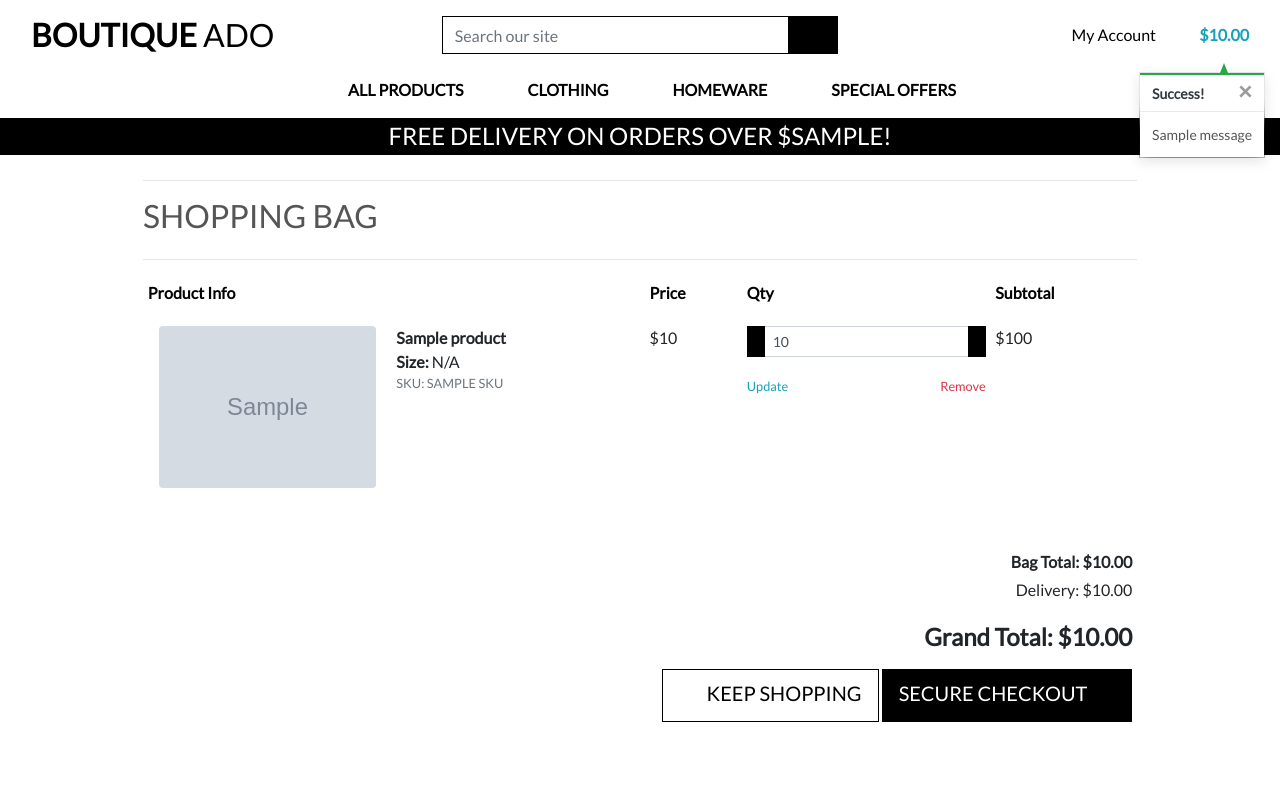
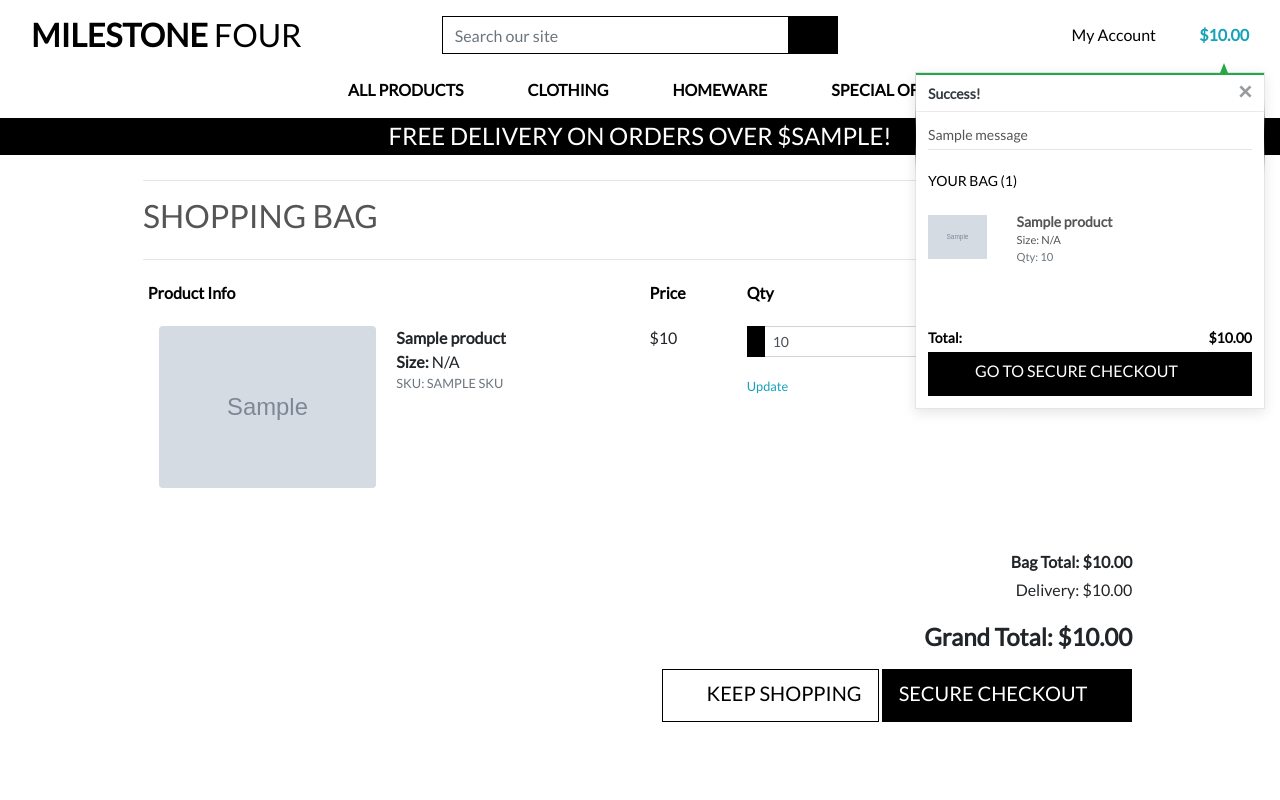
Before and after one commit to p-coughlan/ramen_nakama, a Django app: template bag/templates/bag/bag.html in a window 1280 px wide. Run offline with Django 3.2, Linux system fonts and the light colour scheme; the template is opened without the code that fills it: most values are stand-ins (such as "Sample title", 1, 10 or a date in 2020); grey boxes marked "Sample" are stand-in pictures; one stand-in notice (Sample message) is shown; some libraries are stand-ins or nearby versions.

Commit message:
Update success toast with bag details and checkout button

```diff
--- a/templates/base.html
+++ b/templates/base.html
@@ -40,7 +40,7 @@
   {% block extra_js %}
   {% endblock %}
 
-  <title>Boutique Ado {% block extra_title %}{% endblock %}</title>
+  <title>Milestone Four {% block extra_title %}{% endblock %}</title>
 </head>
 
 <body>
@@ -48,7 +48,7 @@
     <div id="topnav" class="row bg-white pt-lg-2 d-none d-lg-flex">
       <div class="col-12 col-lg-4 my-auto py-1 py-lg-0 text-center text-lg-left">
         <a href="{% url 'home' %}" class="nav-link main-logo-link">
-          <h2 class="logo-font text-black my-0"><strong>Boutique</strong> Ado</h2>
+          <h2 class="logo-font text-black my-0"><strong>Milestone</strong> Four</h2>
         </a>
       </div>
       <div class="col-12 col-lg-4 my-auto py-1 py-lg-0">
--- a/templates/includes/toasts/toast_success.html
+++ b/templates/includes/toasts/toast_success.html
@@ -8,6 +8,47 @@
         </button>
     </div>
     <div class="toast-body bg-white">
-        {{ message }}
+        <div class="row">
+            <div class="col">
+                {{ message }}
+                <hr class="mt-1 mb-3">
+            </div>
+        </div>
+        {% if grand_total %}
+            <p class="logo-font bg-white text-black py-1">Your Bag ({{ product_count }})</p>
+            <div class="bag-notification-wrapper">
+                {% for item in bag_items %}
+                    <div class="row">
+                        <div class="col-3 my-1">
+                            <img class="w-100" src="{{ item.product.image.url }}">
+                        </div>
+                        <div class="col-9">
+                            <p class="my-0"><strong>{{ item.product.name }}</strong></p>
+                            <p class="my-0 small">Size: {% if item.product.has_sizes %}{{ item.size|upper }}{% else %}N/A{% endif %}</p>
+                            <p class="my-0 small text-muted">Qty: {{ item.quantity }}</p>
+                        </div>
+                    </div>
+                {% endfor %}
+            </div>
+            <div class="row">
+                <div class="col">
+                    <strong><p class="mt-3 mb-1 text-black">
+                        Total{% if free_delivery_delta > 0 %} (Exc. delivery){% endif %}:
+                        <span class="float-right">${{ total|floatformat:2 }}</span>
+                    </p></strong>
+                    {% if free_delivery_delta > 0 %}
+                        <p class="mb-0 p-2 bg-warning shadow-sm text-black text-center">
+                            Spend <strong>${{ free_delivery_delta }}</strong> more to get free next day delivery!
+                        </p>
+                    {% endif %}
+                    <a href="{% url 'view_bag' %}" class="btn btn-black btn-block rounded-0">
+                        <span class="text-uppercase">Go To Secure Checkout</span>
+                        <span class="icon">
+                            <i class="fas fa-lock"></i>
+                        </span>
+                    </a>
+                </div>
+            </div>
+        {% endif %}
     </div>
 </div>
```
